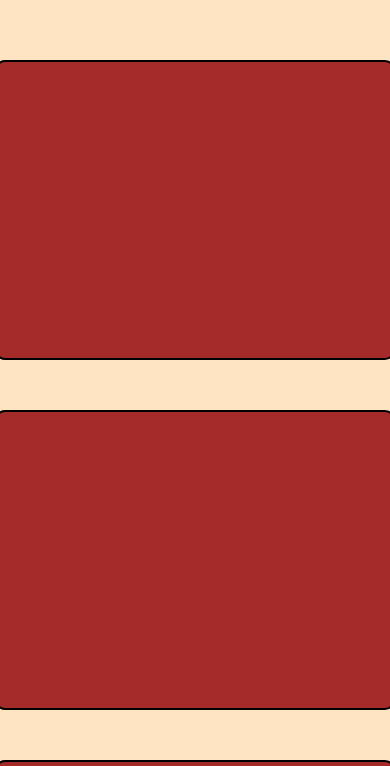
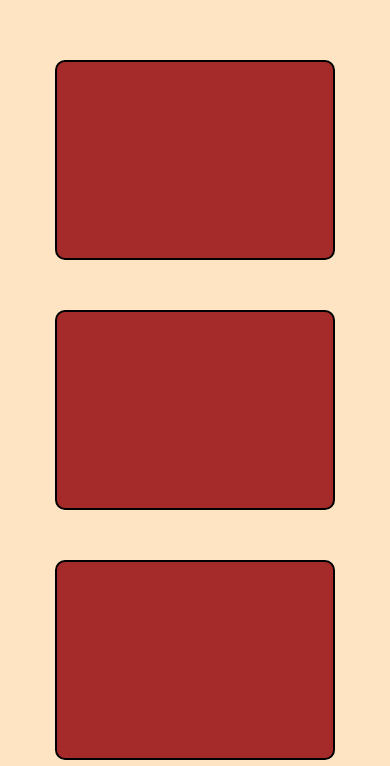
Before and after one commit to nexus-4/myBlog, a plain HTML site: page index.html in a window 390 px wide. Shown: the part 834-1600 px from the top of the page. Drawn offline with nearby package versions, Linux system fonts and the light colour scheme.

Commit message:
tamanho last post para mobile

```diff
--- a/articlePage/articleStyle.css
+++ b/articlePage/articleStyle.css
@@ -90,7 +90,7 @@
 
     /* estilo da tag do artigo*/
 
-    article {
+    article {]]]]]]]
         width: 95%;
         margin: 50px;
         padding: 20px;
--- a/main.css
+++ b/main.css
@@ -63,13 +63,18 @@
 
         width: 100%;
         height: 90vh;
-        font-size: 2.4em;
+        font-size: 2em;
         text-align: center;
     }
 
     /* estilo da Div de lastest posts da main*/
 
     #lastPostDiv {
+        display: flex;
+        align-items: center;
+        flex-flow: column nowrap;
+        justify-content: space-evenly;
+
         width: 400px;
         height: fit-content
     }
@@ -78,8 +83,8 @@
         border-radius: 10px;
         border: 2px solid black;
 
-        width: 100%;
-        height: 300px;
+        width: 280px;
+        height: 200px;
         margin-top: 50px;
     }
 
```
